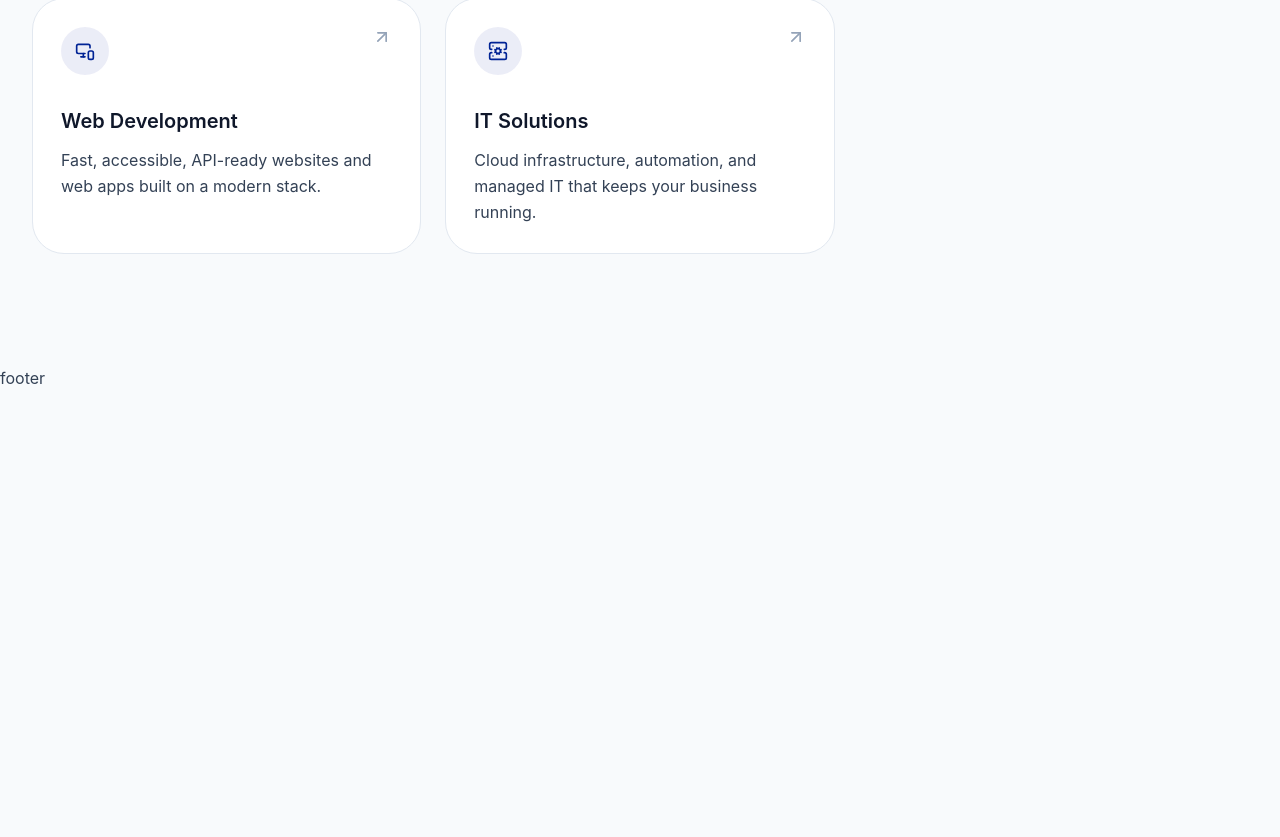
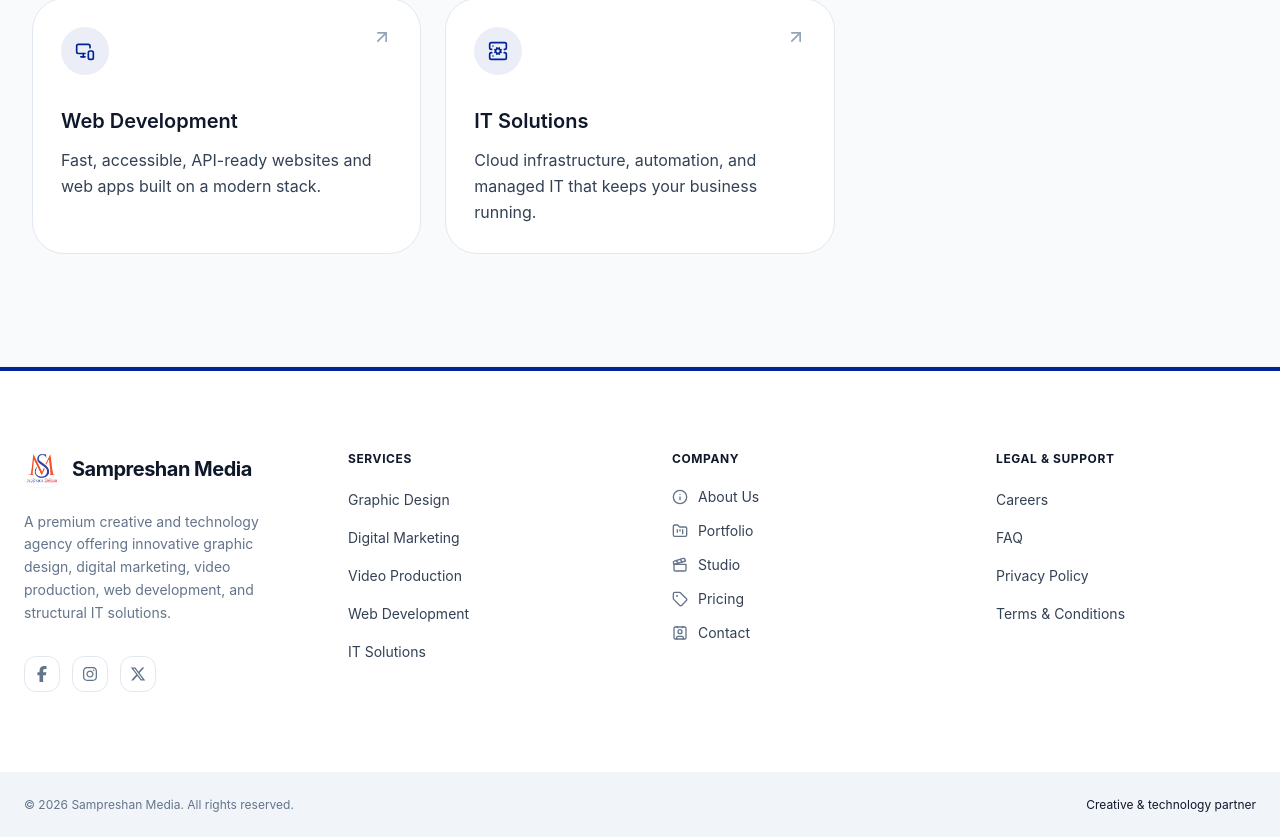
Before and after one commit to kaushalNeupane10/sampreshan, a Next.js app in the folder frontend/: page / in a window 1280 px wide. Shown: the part 1839-2676 px from the top of the page. Before the commit the page ends 2229 px from the top, so only its background shows below. Built offline with nearby package versions, Linux system fonts and the light colour scheme.

Commit message:
implemented initial phase of footer

```diff
--- a/frontend/package.json
+++ b/frontend/package.json
@@ -13,7 +13,8 @@
     "lucide-react": "^1.23.0",
     "next": "16.2.10",
     "react": "19.2.4",
-    "react-dom": "19.2.4"
+    "react-dom": "19.2.4",
+    "react-icons": "^5.7.0"
   },
   "devDependencies": {
     "@tailwindcss/postcss": "^4",
--- a/frontend/src/components/layout/Footer.tsx
+++ b/frontend/src/components/layout/Footer.tsx
@@ -1,5 +1,159 @@
 import React from "react";
+import Link from "next/link";
+import Image from "next/image";
+import { MAIN_NAVIGATION } from "@/config/navConfig";
+import { FaFacebookF, FaInstagram, FaXTwitter } from "react-icons/fa6";
+
+const SERVICES = [
+  { label: "Graphic Design", href: "/services/graphic-design" },
+  { label: "Digital Marketing", href: "/services/digital-marketing" },
+  { label: "Video Production", href: "/services/video-production" },
+  { label: "Web Development", href: "/services/web-development" },
+  { label: "IT Solutions", href: "/services/it-solutions" },
+];
+
+const LEGAL = [
+  { label: "Careers", href: "/careers" },
+  { label: "FAQ", href: "/faq" },
+  { label: "Privacy Policy", href: "/privacy" },
+  { label: "Terms & Conditions", href: "/terms" },
+];
+
+const SOCIAL_LINKS = [
+  { icon: FaFacebookF, href: "https://facebook.com", label: "Facebook" },
+  { icon: FaInstagram, href: "https://instagram.com", label: "Instagram" },
+  { icon: FaXTwitter, href: "https://x.com", label: "X / Twitter" },
+];
 
 export default function Footer() {
-  return <div>footer</div>;
+  const currentYear = new Date().getFullYear();
+
+  return (
+    <footer className="w-full border-t border-border-subtle bg-bg-surface text-text-body transition-colors duration-300">
+      {/* Top Graphic Accent Bar */}
+      <div className="h-[4px] w-full bg-brand" />
+
+      {/* Main Container */}
+      <div className="mx-auto max-w-(--container-width) px-6 py-16 md:py-20">
+        <div className="grid grid-cols-1 gap-12 sm:grid-cols-2 md:grid-cols-4 lg:gap-16">
+          {/* Brand & Identity Column */}
+          <div className="flex flex-col gap-6 md:max-w-xs">
+            <Link
+              href="/"
+              className="flex items-center gap-3 text-xl font-bold tracking-tight text-text-heading focus-visible:outline-none focus-visible:ring-2 focus-visible:ring-brand focus-visible:ring-offset-2 rounded-md"
+            >
+              <div className="relative h-9 w-9 overflow-hidden rounded-lg p-1.5 shadow-sm">
+                <Image
+                  src="/logo/Sampresan.png"
+                  alt="Sampreshan Media Logo"
+                  fill
+                  sizes="36px"
+                  className="object-contain"
+                  priority
+                />
+              </div>
+              <span className="font-weight-bold">Sampreshan Media</span>
+            </Link>
+
+            <p className="text-sm leading-relaxed text-text-muted text-pretty">
+              A premium creative and technology agency offering innovative
+              graphic design, digital marketing, video production, web
+              development, and structural IT solutions.
+            </p>
+
+            {/* Premium Social Links Wrapper */}
+            <div className="flex items-center gap-3 pt-2">
+              {SOCIAL_LINKS.map((social, idx) => {
+                const Icon = social.icon;
+                return (
+                  <a
+                    key={idx}
+                    href={social.href}
+                    target="_blank"
+                    rel="noopener noreferrer"
+                    aria-label={social.label}
+                    className="group flex h-9 w-9 items-center justify-center rounded-lg border border-border bg-bg-surface text-text-muted transition-all duration-300 hover:border-brand hover:bg-brand-subtle hover:text-brand focus-visible:outline-none focus-visible:ring-2 focus-visible:ring-brand"
+                  >
+                    <Icon className="h-[16px] w-[16px] transition-transform duration-300 group-hover:scale-110" />
+                  </a>
+                );
+              })}
+            </div>
+          </div>
+
+          {/* Services Column */}
+          <div className="flex flex-col gap-5">
+            <h3 className="text-xs font-weight-bold tracking-wider text-text-heading uppercase">
+              Services
+            </h3>
+            <ul className="flex flex-col gap-3.5">
+              {SERVICES.map((link) => (
+                <li key={link.label}>
+                  <Link
+                    href={link.href}
+                    className="inline-block text-sm text-text-body transition-colors duration-200 hover:text-brand underline-offset-4 decoration-accent focus-visible:outline-none focus-visible:ring-2 focus-visible:ring-brand rounded"
+                  >
+                    {link.label}
+                  </Link>
+                </li>
+              ))}
+            </ul>
+          </div>
+
+          {/* Company Column (Dynamic Navigation with Custom Icons) */}
+          <div className="flex flex-col gap-5">
+            <h3 className="text-xs font-weight-bold tracking-wider text-text-heading uppercase">
+              Company
+            </h3>
+            <ul className="flex flex-col gap-3.5">
+              {MAIN_NAVIGATION.map((item) => (
+                <li key={item.label}>
+                  <Link
+                    href={item.href}
+                    className="group flex items-center gap-2.5 text-sm text-text-body transition-colors duration-200 hover:text-brand focus-visible:outline-none focus-visible:ring-2 focus-visible:ring-brand rounded"
+                  >
+                    {item.icon && (
+                      <item.icon className="h-4 w-4 text-text-muted transition-colors duration-200 group-hover:text-brand" />
+                    )}
+                    <span>{item.label}</span>
+                  </Link>
+                </li>
+              ))}
+            </ul>
+          </div>
+
+          {/* Legal / Metadata Column */}
+          <div className="flex flex-col gap-5">
+            <h3 className="text-xs font-weight-bold tracking-wider text-text-heading uppercase">
+              Legal & Support
+            </h3>
+            <ul className="flex flex-col gap-3.5">
+              {LEGAL.map((link) => (
+                <li key={link.label}>
+                  <Link
+                    href={link.href}
+                    className="inline-block text-sm text-text-body transition-colors duration-200 hover:text-brand focus-visible:outline-none focus-visible:ring-2 focus-visible:ring-brand rounded"
+                  >
+                    {link.label}
+                  </Link>
+                </li>
+              ))}
+            </ul>
+          </div>
+        </div>
+      </div>
+
+      {/* Production-grade Bottom Anchor Banner */}
+      <div className="border-t border-border-subtle bg-bg-sunken">
+        <div className="mx-auto flex max-w-(--container-width) flex-col gap-4 px-6 py-6 sm:flex-row sm:items-center sm:justify-between text-xs text-text-muted">
+          <div>&copy; {currentYear} Sampreshan Media. All rights reserved.</div>
+          <div className="flex items-center gap-2">
+            <span className="font-weight-medium text-text-heading">
+              Creative & technology partner
+            </span>
+          </div>
+        </div>
+      </div>
+    </footer>
+  );
 }
```
Also changed, not shown: 1 other file (tests, documents, lock files or other folders).
